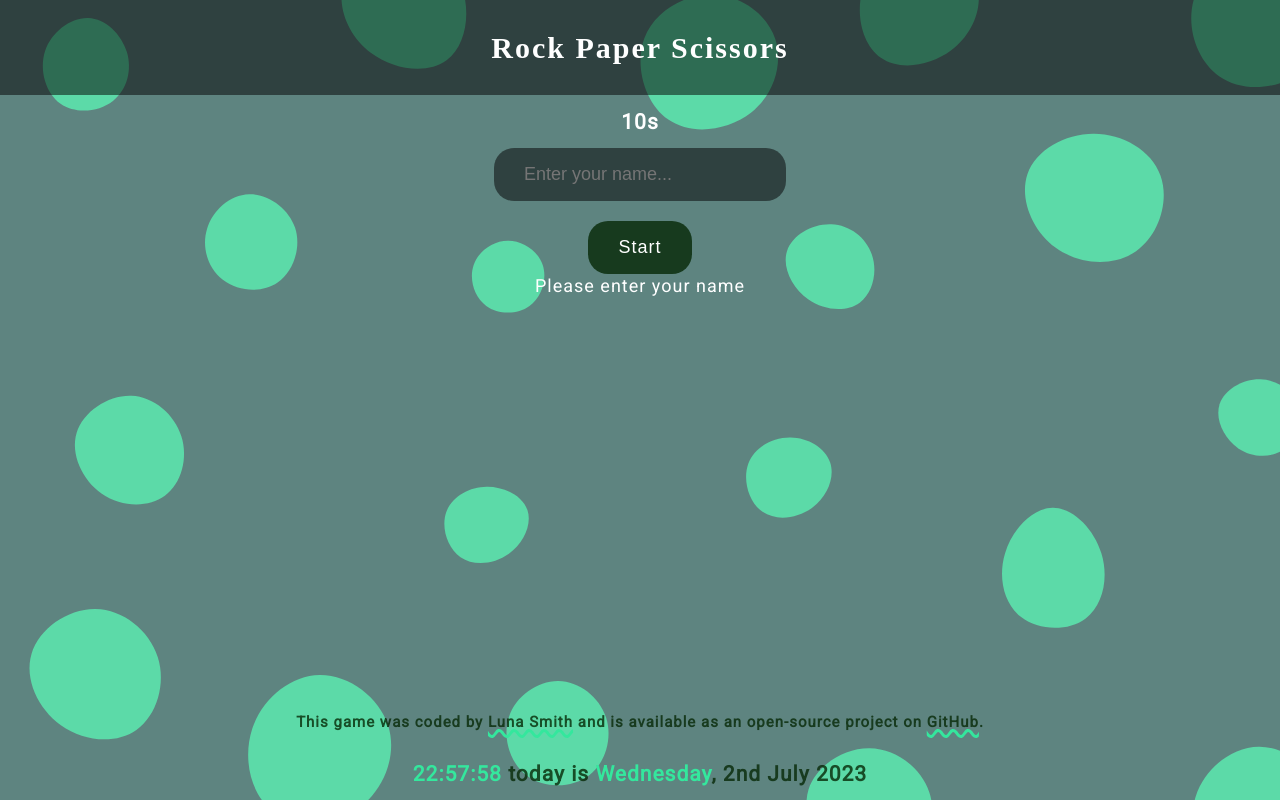
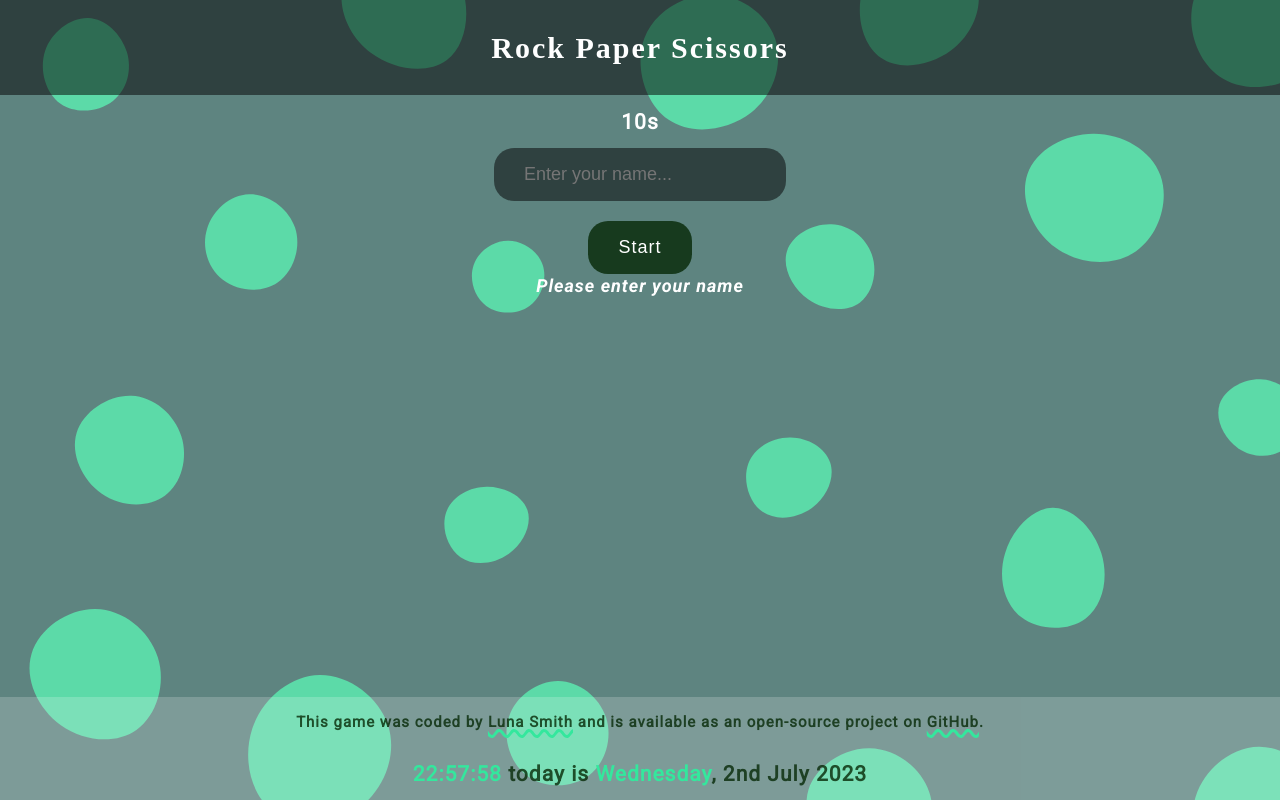
Before and after one commit to Lu-Smith/rock_paper_scisors_vue_typescript_tdd, a Vue app: page / in a window 1280 px wide. Both pictures are taken after a click on the button "Start". Built offline with nearby package versions, Linux system fonts and the light colour scheme; a web font is replaced by a local one.

Commit message:
Updated styles

```diff
--- a/src/assets/_variables.scss
+++ b/src/assets/_variables.scss
@@ -2,6 +2,7 @@ $color-basic: white;
 $color-decor: rgb(52, 231, 157);
 $background-color-dark: rgba(6, 41, 6, 0.8);
 $background-color-basic: rgba(0, 0, 0, 0.5);
+$background-color-light: rgba(250, 250, 250, 0.2);
 
 //padding
 $padding-basic: 30px;
--- a/src/assets/main.scss
+++ b/src/assets/main.scss
@@ -93,4 +93,5 @@ footer {
     left: 0;
     right: 0;
     color: $background-color-dark;
+    background-color: $background-color-light;
 }
--- a/src/components/HomePage.vue
+++ b/src/components/HomePage.vue
@@ -14,7 +14,7 @@
       </div>
     </div>
     <button class="start-game" @click="startGame">Start</button>
-    <div v-if="remider" class="remider">Please enter your name</div>
+    <div v-if="reminder" class="reminder">Please enter your name</div>
   </div>
   <div v-else>
     <MainGame :playerName="playerName"  v-model:playerChoice="playerChoice" @play-again="startTimer" />
@@ -37,22 +37,22 @@ export default {
     const timerInterval = ref(0);
     const timeOver = ref(false);
     const playerChoice = ref(false);
-    const remider = ref(false)
+    const reminder = ref(false)
 
 
     const submitName = () => {
         name.value = true;
-        remider.value = false
+        reminder.value = false
     }
 
     const startGame = () => {
       if (playerName.value.length > 0) {
         displayGame.value = true;
         timer.value = 10;
-        remider.value = false
+        reminder.value = false
         startTimer()
       } else {
-        remider.value = true
+        reminder.value = true
       }
 
     }
@@ -84,7 +84,7 @@ export default {
       timer,
       timeOver,
       playerChoice,
-      remider
+      reminder,
     }
   }
 }
@@ -113,4 +113,8 @@ export default {
 .start-game {
   margin-top: 20px;
 }
+
+.reminder {
+  font-style: italic;
+}
 </style>
```
Also changed, not shown: 1 other file (tests, documents, lock files or other folders).
